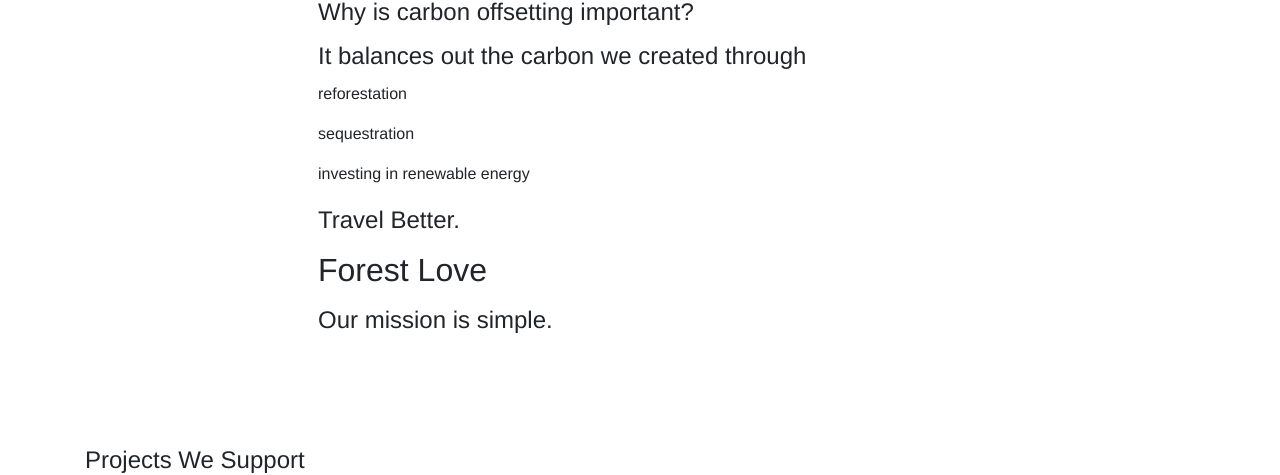
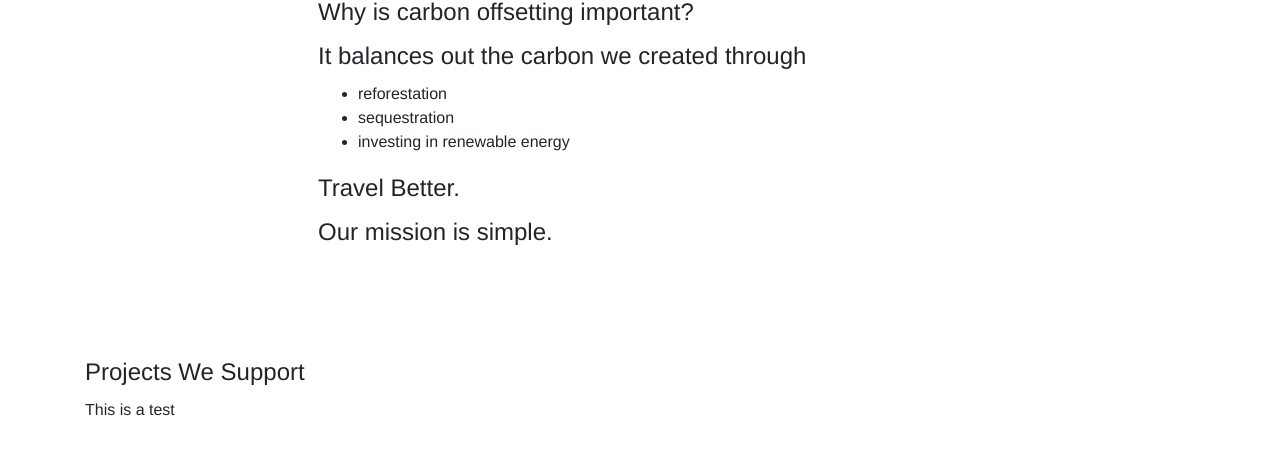
Before and after one commit to dazhaoniel/forest-love, a React (Create React App) app in the folder client/: page /about in a window 1280 px wide. Shown: the part 811-1286 px from the top of the page. After the commit the page ends 1249 px from the top, so only its background shows below. Built offline with nearby package versions, Linux system fonts and the light colour scheme.

Commit message:
add Projects component

```diff
--- a/client/src/About.js
+++ b/client/src/About.js
@@ -1,4 +1,5 @@
 import React from "react";
+import Projects from "./Projects";
 
 function About() {
   return (
@@ -17,15 +18,18 @@ function About() {
         <div className="col-md-8 p-lg-5 mx-auto my-5">
           <h4>Why is carbon offsetting important?</h4>
           <h4>It balances out the carbon we created through</h4>
-          <p>reforestation</p>
-          <p>sequestration</p>
-          <p>investing in renewable energy</p>
+          <ul>
+            <li>reforestation</li>
+            <li>sequestration</li>
+            <li>investing in renewable energy</li>
+          </ul>
           <h4>Travel Better.</h4>
-          <h2>Forest Love</h2>
+          {/*<h2>Forest Love</h2>*/}
           <h4>Our mission is simple.</h4>
         </div>
         <div>
           <h4>Projects We Support</h4>
+          <Projects />
         </div>
       </div>
     </div>
--- /dev/null
+++ b/client/src/Projects.js
@@ -0,0 +1,11 @@
+import React, { Component } from "react";
+
+class Projects extends Component {
+  render() {
+    return (
+      <p>This is a test</p>
+    );
+  }
+}
+
+export default Projects;
```
